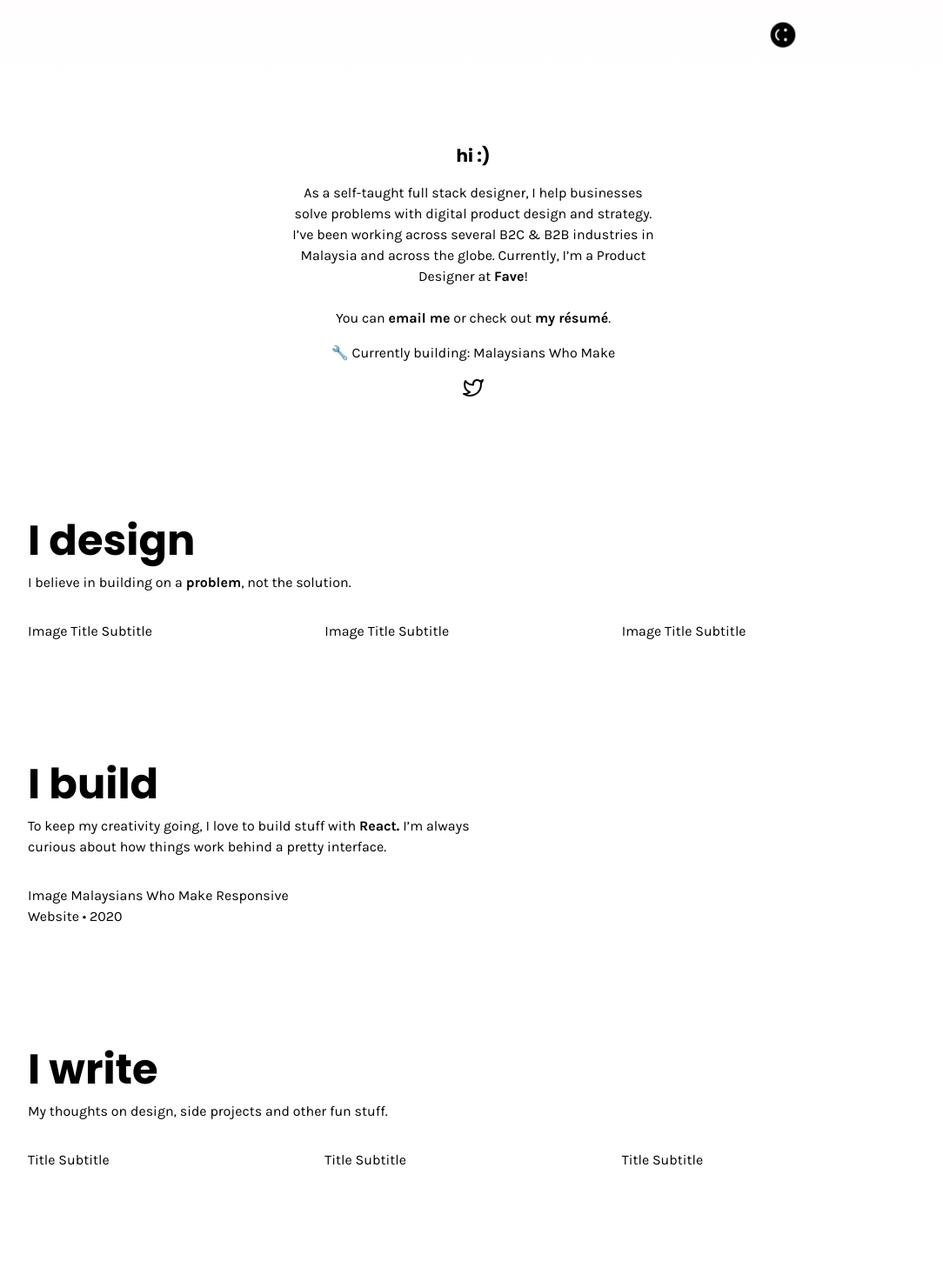
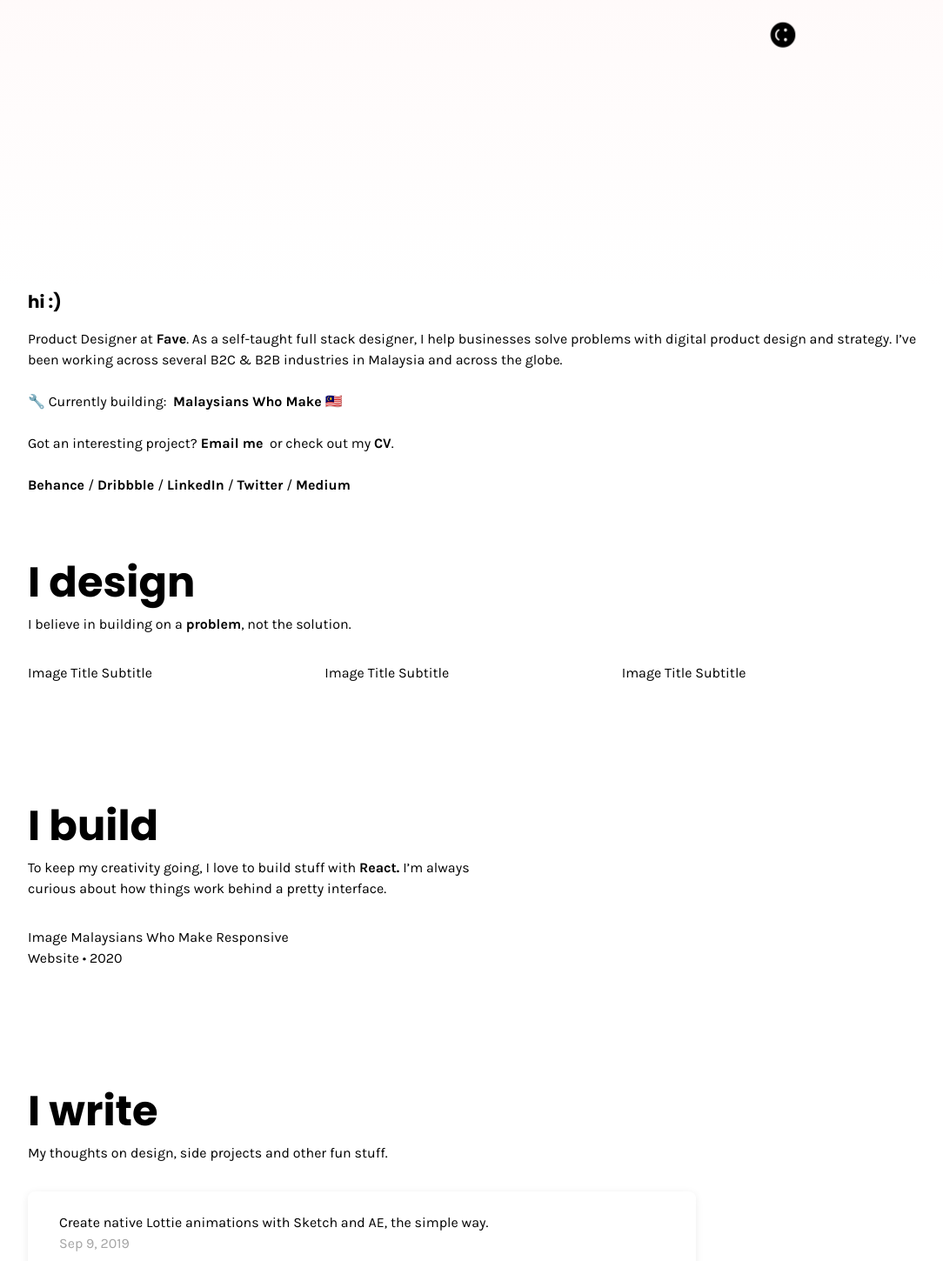
Before and after one commit to RachelHow/rachelhow, a Next.js app: page / in a window 1280 px wide. Shown: the part 660-2110 px from the top of the page at 87% size, without its empty margins (96-1180 px from the left). Built offline with nearby package versions, Linux system fonts and the light colour scheme.

Commit message:
UI updates

```diff
--- a/components/Hero.jsx
+++ b/components/Hero.jsx
@@ -3,7 +3,7 @@ import profileimage from "../public/images/profileimage.png";
 
 const Hero = () => (
   <div className="hero py-24">
-    <div className="container mx-auto text-center">
+    <div className="container mx-auto text-center h-screen">
       <h3>hello!</h3>
       <h1 className="text-xxl">I’m Rachel How,</h1>
       <div className="flex justify-center">
--- a/components/IWrite.jsx
+++ b/components/IWrite.jsx
@@ -6,18 +6,18 @@ const IWrite = () => (
         <h2 className="text-xxl">I write</h2>
         My thoughts on design, side projects and other fun stuff.
       </div>
-      <div className="inline-grid grid-cols-3 w-full">
-        <div>
-          Title
-          Subtitle
+      <div className="w-3/4">
+        <div className="write-card">
+          Create native Lottie animations with Sketch and AE, the simple way.
+          <br/><span className="write-date">Sep 9, 2019</span>
         </div>
-        <div>
-          Title
-          Subtitle
+        <div className="write-card">
+          What I’ve learned from joining a hackathon with only 1.5 months of coding experience
+          <br/><span className="write-date">May 3, 2019</span>
         </div>
-        <div>
-          Title
-          Subtitle
+        <div className="write-card">
+          UI/UX Case Study: NameLink App Design Concept
+          <br/><span className="write-date">Mar 10, 2019</span>
         </div>
       </div>
     </div>
--- a/components/Intro.jsx
+++ b/components/Intro.jsx
@@ -1,20 +1,25 @@
 import React from "react";
-import Ic_Twitter from "../src/Ic_Twitter";
 
 const Intro = () => (
-  <div className="container mx-auto py-16 w-1/3 text-center">
+  <div className="container mx-auto">
     <h3 className="text-l font-bold">hi :)</h3>
-    <div className="pt-4 pb-4">
-      As a self-taught full stack designer, I help businesses solve problems
-      with digital product design and strategy. I’ve been working across several
-      B2C &amp; B2B industries in Malaysia and across the globe.
-      Currently, I’m a Product Designer at <strong>Fave</strong>!
-      <br /><br />
-      You can <strong>email me</strong> or check out <strong>my résumé</strong>.
-    </div>
-    <div className="pb-4">🔧 Currently building: Malaysians Who Make</div>
-    <div className="flex justify-center">
-      <Ic_Twitter />
+    <div className="pt-4">
+        Product Designer at <a href="https://myfave.com">Fave</a>.
+        As a self-taught full stack designer, I help businesses solve problems
+        with digital product design and strategy. I’ve been working across several
+        B2C &amp; B2B industries in Malaysia and across the globe.
+        <br/><br/>
+        🔧 Currently building: &nbsp;
+        <a href="https://malaysianswhomake.com">Malaysians Who Make 🇲🇾</a>
+        <br/><br/>
+        Got an interesting project? <a href="mailto:rachelhow95@gmail.com?Subject=Hello!">Email me</a>
+        &nbsp; or check out my <a>CV</a>.
+        <br/><br/>
+        <a>Behance </a>
+        / <a>Dribbble </a>
+        / <a>LinkedIn </a>
+        / <a>Twitter </a>
+        / <a>Medium </a>
     </div>
   </div>
 );
--- a/components/Layout.jsx
+++ b/components/Layout.jsx
@@ -12,7 +12,7 @@ export default ({ children }) => (
       <link href="https://fonts.googleapis.com/css2?family=Poppins:wght@500;700" rel="stylesheet"/>
     </Head>
 
-    <nav className="fixed px-20 py-8">
+    <nav className="fixed px-16 py-8">
       <h2>Rachel How ☻</h2>
     </nav>
 
--- a/src/Ic_Twitter.jsx
+++ /dev/null
@@ -1,18 +0,0 @@
-import React from "react";
-
-const Ic_Twitter = ({ size = 24, color = "#000000" }) => (
-  <svg
-    xmlns="http://www.w3.org/2000/svg"
-    width={size}
-    height={size}
-    viewBox="0 0 24 24"
-    fill="none"
-    stroke={color}
-    strokeWidth="2"
-    strokeLinecap="round"
-    strokeLinejoin="round"
-  >
-    <path d="M23 3a10.9 10.9 0 0 1-3.14 1.53 4.48 4.48 0 0 0-7.86 3v1A10.66 10.66 0 0 1 3 4s-4 9 5 13a11.64 11.64 0 0 1-7 2c9 5 20 0 20-11.5a4.5 4.5 0 0 0-.08-.83A7.72 7.72 0 0 0 23 3z"></path>
-  </svg>
-);
-export default Ic_Twitter;
--- a/styles/index.css
+++ b/styles/index.css
@@ -4,6 +4,10 @@
 
 body {
   font-family: 'Karla', sans-serif;
+}
+
+a {
+  font-weight: 700;
 }
 
 h1,
@@ -37,6 +41,19 @@ button {
   padding: 12px 20px;
 }
 
+.write-card {
+  padding: 24px 36px;
+  background: #FFFFFF;
+  box-shadow: 0px 2px 10px rgba(0, 0, 0, 0.08);
+  border-radius: 8px;
+  margin-bottom: 26px;
+}
+
+.write-date {
+  color: #a4a4a4;
+}
+
+
 /* animation */
 
 .smiley {
```
